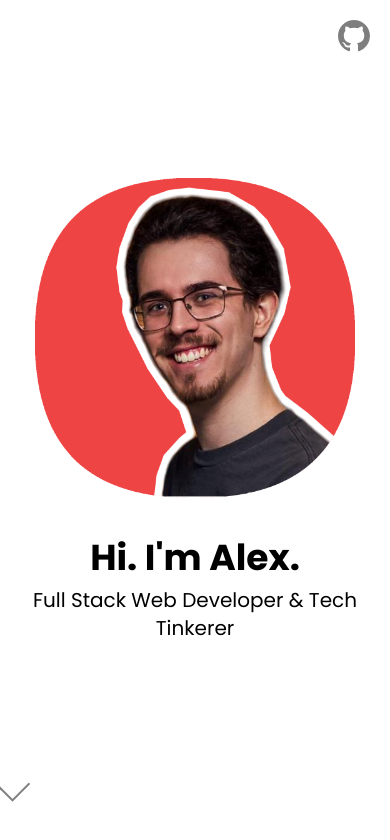
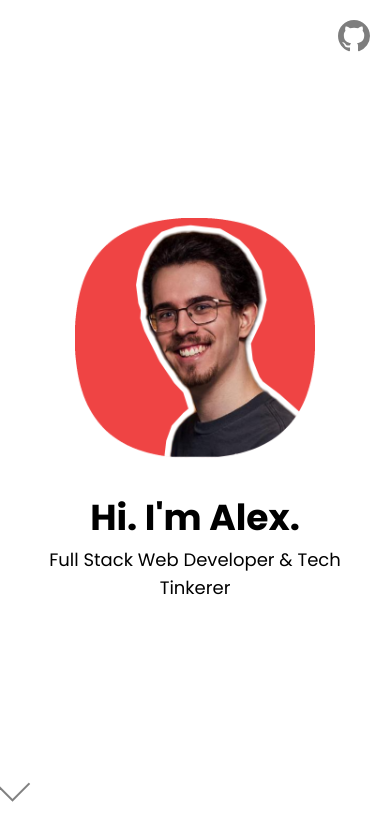
Before and after one commit to alexriley1223/alexriley.me, a Nuxt app: page / in a window 390 px wide. Shown: the top 840 px of the page. Built offline with nearby package versions, Linux system fonts and the light colour scheme.

Commit message:
fix: more breakpoints on hero

```diff
--- a/pages/index.vue
+++ b/pages/index.vue
@@ -5,13 +5,13 @@
     <section id="hero" class="relative w-full h-screen">
       <!-- Full screen hero -->
       <div class="flex flex-col items-center justify-center h-full pb-6 md:pb-20 lg:pb-40 relative z-10">
-        <div class="flex items-end w-80 h-80 mb-10">
+        <div class="flex items-end w-60 h-60 md:w-72 md:h-72 lg:w-80 lg:h-80 mb-10">
           <img class="object-cover" src="~/assets/img/picofme.png" alt="Alex Riley Cutout Picture">
         </div>
 
         <div class="text-center px-4 lg:px-0">
-          <h1 class="font-bold text-4xl lg:text-6xl text-center mb-2">Hi. I'm Alex.</h1>
-          <p class="text-xl lg:text-2xl">Full Stack Web Developer & Tech Tinkerer</p>
+          <h1 class="font-bold text-4xl md:text-5xl lg:text-6xl text-center mb-2">Hi. I'm Alex.</h1>
+          <p class="text-lg md:text-xl lg:text-2xl">Full Stack Web Developer & Tech Tinkerer</p>
         </div>
 
       </div>
```
